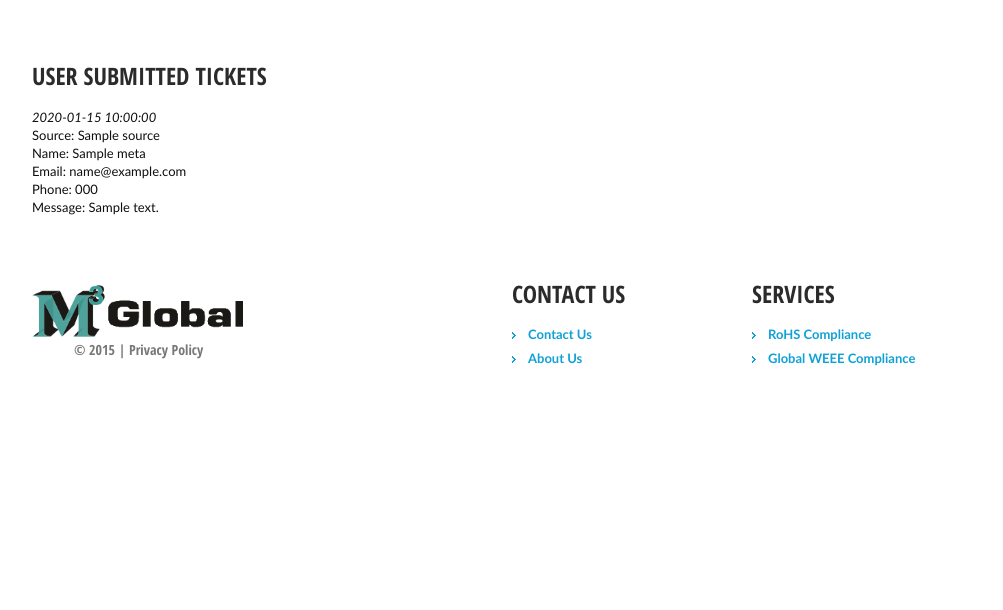
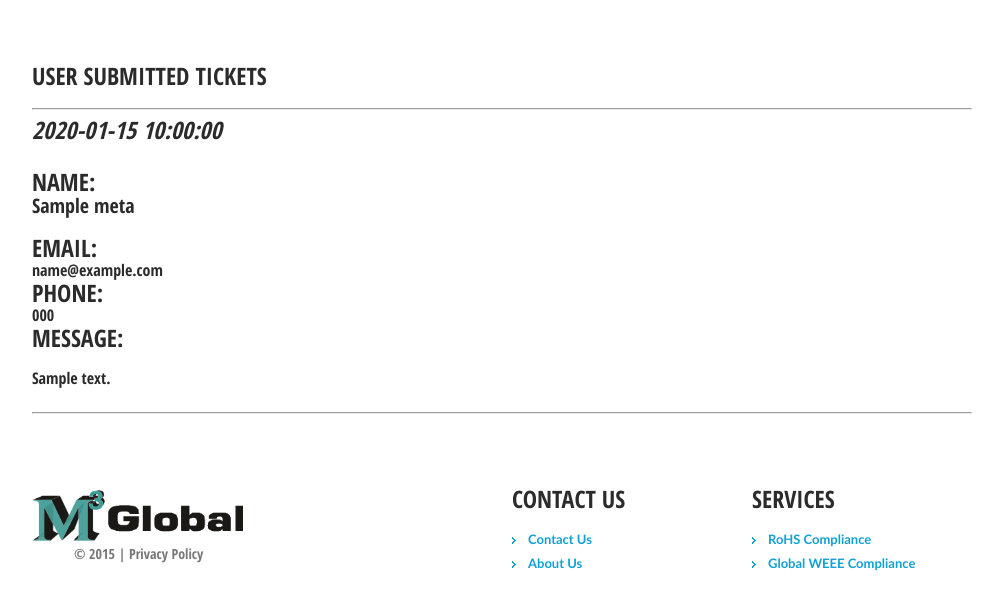
Before and after one commit to kamilion/mcubed-web, a Python web app: template tickets/templates/tickets/ticketslist.html in a window 1280 px wide. Shown: the part 109-719 px from the top of the page, without its empty margins (138-1141 px from the left). Run offline with Jinja, Linux system fonts and the light colour scheme; the template is opened without the code that fills it: most values are stand-ins (such as "Sample title", 1, 10 or a date in 2020).

Commit message:
Added style to the ticket list and view pages.

```diff
--- a/app/static/css/style.css
+++ b/app/static/css/style.css
@@ -57,10 +57,10 @@ img {
 /****Heads****/
 
 
-h1, h2, h3, h4, h5, h6 {
+h1, h2, h3, h4, h5, h6, h7, h8, h9 {
     font-family:  'Open Sans Condensed', sans-serif;
-	color: #fff;
-	font-weight: normal;
+    color: #fff;
+    font-weight: normal;
     font-weight: bold;
 }
 
@@ -81,6 +81,43 @@ h3.head1 {
     padding-top: 0;
     margin-bottom: 0;
     line-height: 24px;
+}
+
+h4 {
+    font-size: 24px;
+    line-height: 26px;
+    color: #2b2b2b;
+    text-transform: uppercase;
+}
+
+h5 {
+    font-size: 20px;
+    line-height: 22px;
+    color: #2b2b2b;
+}
+
+h6 {
+    font-size: 16px;
+    line-height: 18px;
+    color: #2b2b2b;
+    text-transform: uppercase;
+}
+
+h7 {
+    font-size: 16px;
+    line-height: 18px;
+    color: #2b2b2b;
+}
+
+h8 {
+    font-size: 14px;
+    color: #2b2b2b;
+    text-transform: uppercase;
+}
+
+h9 {
+    font-size: 14px;
+    color: #2b2b2b;
 }
 
 /****Lists****/
--- a/tickets/templates/tickets/ticketslist.html
+++ b/tickets/templates/tickets/ticketslist.html
@@ -7,13 +7,24 @@
       {%- include 'baseplate/blocks/flashed.html' -%}
       <h3><a href="{{ url_for('TicketsView:admin') }}">User Submitted Tickets</a></h3>
       <ul class=results>
+        <hr>
         {% for result in results %}
-        <li><em><a href="{{ url_for('TicketsView:get', uuid=result.id) }}">{{ result.meta['updated_at']|safe }}</a> </em> <br>
-        Source: {{ result.meta['source']|safe }}<br>
-        Name: {{ result.meta['name']|safe }}<br>
-        Email: <a href="mailto:{{ result.meta['email']|safe }}">{{ result.meta['email']|safe }}</a><br>
-        Phone: {{ result.meta['phone']|safe }}<br>
-        Message: {{ result.message|safe }}<br>
+        <li> <em> <h4> <a href="{{ url_for('TicketsView:get', uuid=result.id) }}">{{ result.meta['updated_at']|safe }}</a> <h4> </em> <br>
+        {% if result.meta['source'] == "fireeye" %}
+        <h4>Source:</h4> <img src="{{ url_for('static', filename='images/iconlogos/partner-fireeye-logo.png') }}" width=200 height=50 alt="FireEye Logo"><br>
+        {% endif %}
+        {% if result.meta['source'] == "riverbed" %}
+        <h4>Source:</h4> <img src="{{ url_for('static', filename='images/iconlogos/partner-riverbed-logo.png') }}" width=200 height=50 alt="Riverbed Logo"><br>
+        {% endif %}
+        {% if result.meta['source'] == "ContactUs" %}
+        <h4>Source:</h4> <img src="{{ url_for('static', filename='images/iconlogos/f_logo.png') }}" width=200 height=50 alt="M-Cubed Logo"><br>
+        {% endif %}
+        <h4>Name:</h4> <h5>{{ result.meta['name']|safe }}</h5><br>
+        <h4>Email:</h4> <h7><a href="mailto:{{ result.meta['email']|safe }}">{{ result.meta['email']|safe }}</a></h7><br>
+        <h4>Phone:</h4> <h7>{{ result.meta['phone']|safe }}</h7><br>
+        <h4>Message:</h4><br><h7>{{ result.message|safe }}</h7><br>
+        <br>
+        <hr>
         <br>
       {% else %}
         <li><em>No Tickets here so far...</em>
```
Also changed, not shown: tickets/templates/tickets/ticket.html (+14 -6 lines).
